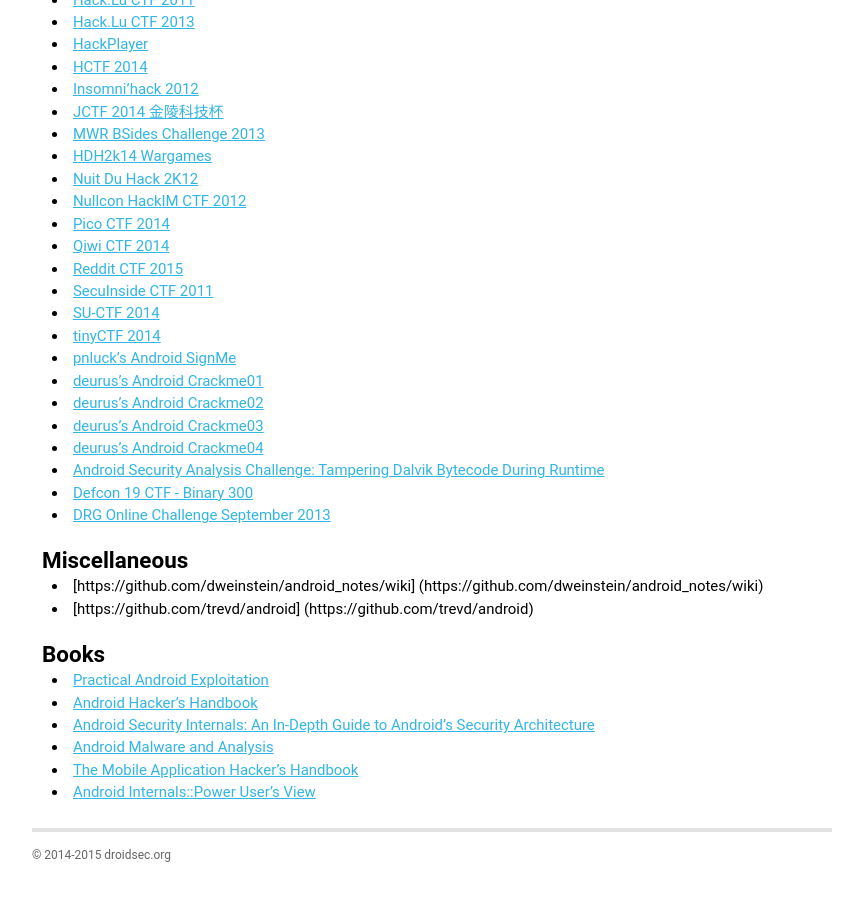
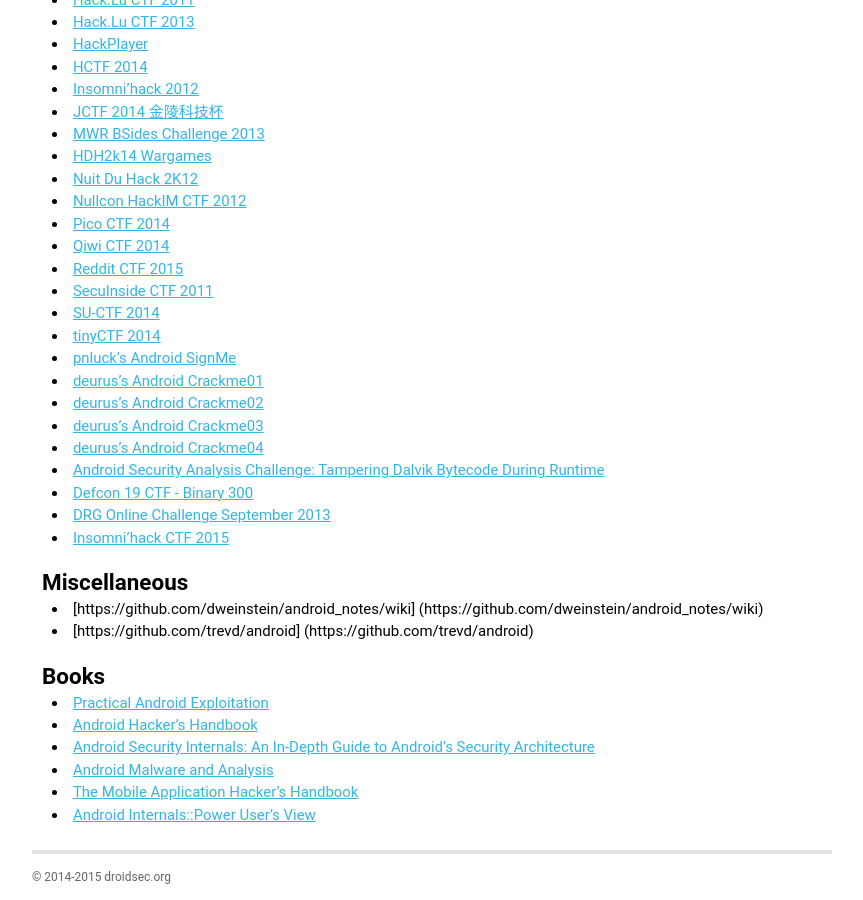
Before and after one commit to droidsec/droidsec.github.io, a Jekyll site: the page built from wiki/index.md, in a window 1280 px wide and 900 px high, scrolled down 9988 px. Shown: the whole window, without its empty margins (208-1071 px from the left). Built offline with Jekyll 4.4.1, drawn with Linux system fonts in a browser that asks for light colours; Markdown is read by kramdown in place of the engine named in the settings; before the commit the page ends 10866 px from its top, so only the background shows below that.

Commit message:
Added insomni'hack CTF 2015 link
Contains 2 Android challenges

```diff
--- a/wiki/index.md
+++ b/wiki/index.md
@@ -370,6 +370,7 @@
 * [Android Security Analysis Challenge: Tampering Dalvik Bytecode During Runtime](http://bluebox.com/labs/android-security-challenge/)
 * [Defcon 19 CTF - Binary 300](http://shell-storm.org/repo/CTF/Defcon-19-quals/Binary_L33tness/b300/)
 * [DRG Online Challenge September 2013](https://www.dragonresearchgroup.org/challenges/201309/)
+* [Insomni'hack CTF 2015](https://github.com/ctfs/write-ups-2015/tree/master/insomni-hack-ctf-2015/mobile)
 
 
 ## Miscellaneous
```
